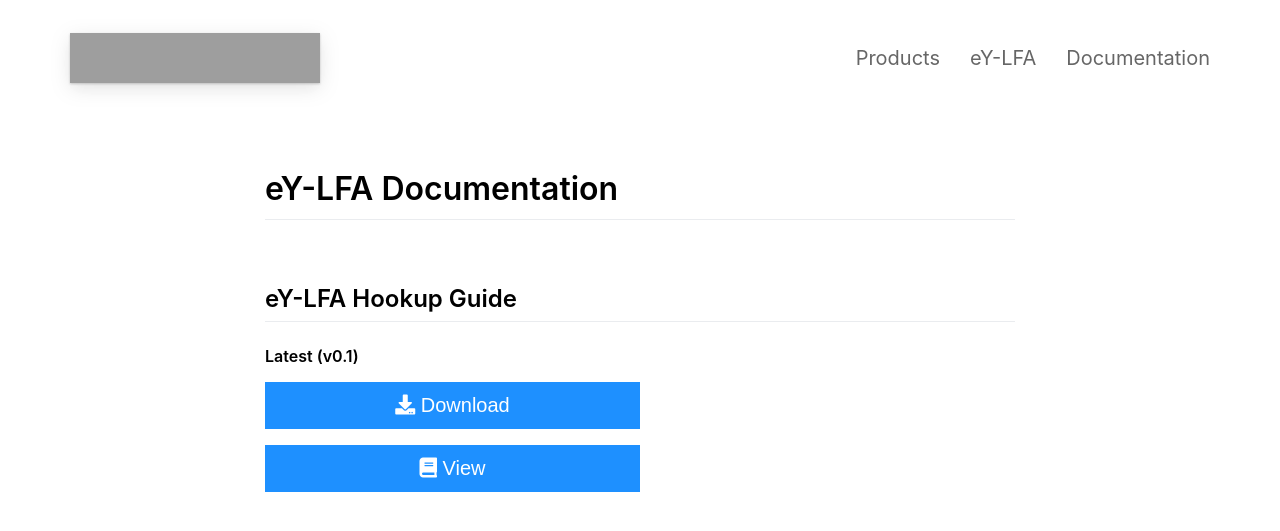
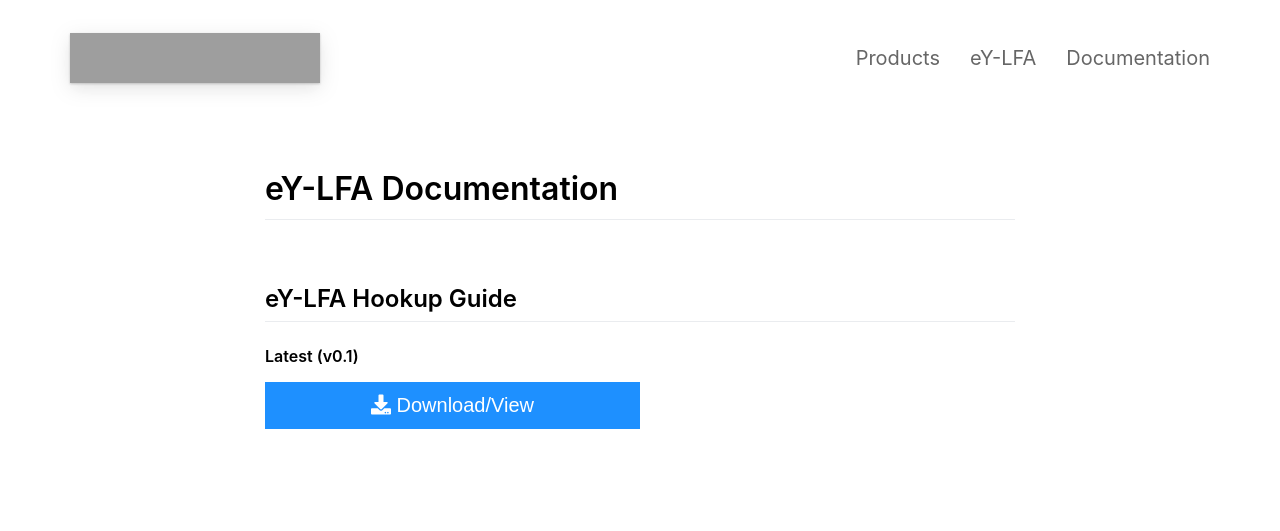
Before and after one commit to eyantra-products/eylfa, a Jekyll site: the page built from _pages/documentation.md, in a window 1280 px wide. Shown: the top 531 px of the page. Built offline with Jekyll 4.4.1, drawn with Linux system fonts in a browser that asks for light colours; nearby versions of some CDN libraries; part of the change alters nothing that is shown; grey boxes are pictures that could not be loaded.

Commit message:
dead gdrive static link replaced

```diff
--- a/_pages/documentation.md
+++ b/_pages/documentation.md
@@ -28,9 +28,9 @@ include_in_header: true
 ## eY-LFA Hookup Guide <a name="hw-man"></a>
 
 #### Latest (v0.1)
-<button class="btn"><i class="fa fa-download"></i> <a href="https://doc-0o-7k-docs.googleusercontent.com/docs/securesc/fqgcdr6ulugrpmd1h6sntksfs24tagdn/07ltrr7ml77hl7mllf67qft5gvqd30j0/1576296000000/01066791640500494942/01066791640500494942/1O9sJx1AyYtwuBL2MiajC-ekWp0cHHENk?e=download" target="_self" style="color: #ffffff">Download</a></button>
+<button class="btn"><i class="fa fa-download"></i> <a href="https://drive.google.com/file/d/1O9sJx1AyYtwuBL2MiajC-ekWp0cHHENk/view?usp=sharing" target="_self" style="color: #ffffff">Download/View</a></button>
 
-<button class="btn"><i class="fa fa-book"></i> <a href="https://drive.google.com/file/d/1O9sJx1AyYtwuBL2MiajC-ekWp0cHHENk/view" target="_self" style="color: #ffffff">View</a></button>
+<!-- <button class="btn"><i class="fa fa-book"></i> <a href="https://drive.google.com/file/d/1O9sJx1AyYtwuBL2MiajC-ekWp0cHHENk/view" target="_self" style="color: #ffffff">View</a></button> -->
 
 
 
```
